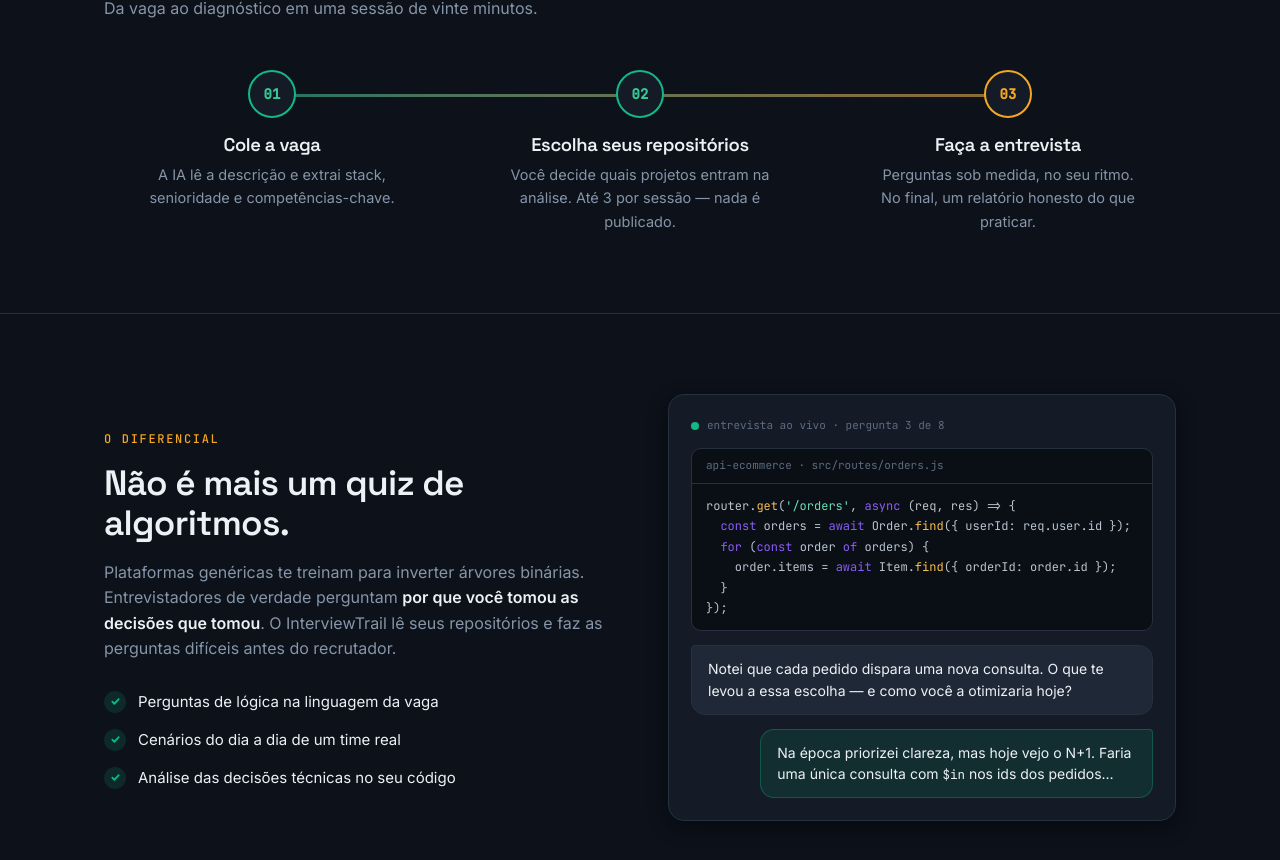
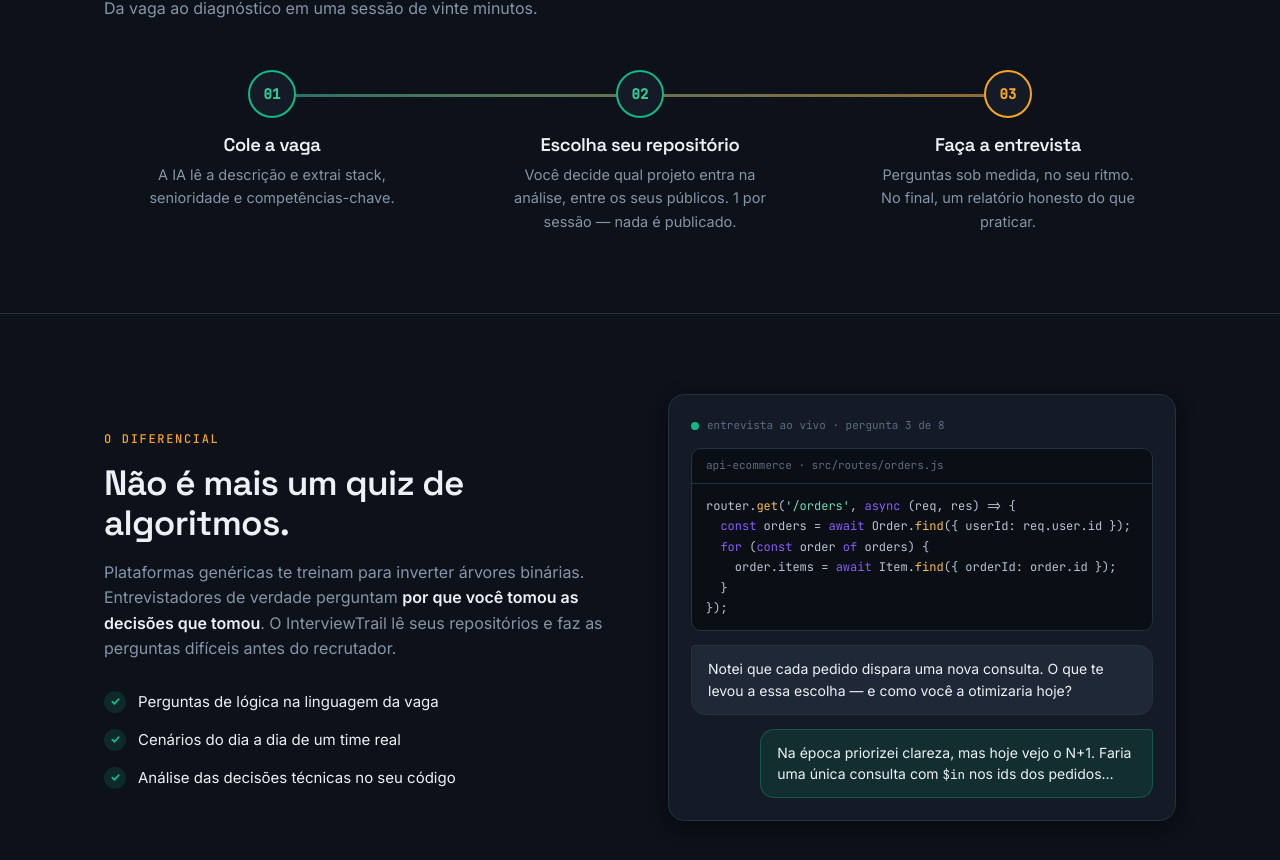
Before and after one commit to juninhos-comunidade/trail-blazers, a React (Vite) app in the folder frontend/: page / in a window 1280 px wide. Shown: the part 918-1778 px from the top of the page. Built offline with nearby package versions, Linux system fonts and the light colour scheme; no server answers.

Commit message:
fix: UI agora promete análise de apenas 1 repositório invés de 3

```diff
--- a/frontend/src/content/trail-steps.ts
+++ b/frontend/src/content/trail-steps.ts
@@ -15,9 +15,9 @@ export const trailSteps: TrailStep[] = [
   },
   {
     number: "02",
-    title: "Escolha seus repositórios",
+    title: "Escolha seu repositório",
     description:
-      "Você decide quais projetos entram na análise. Até 3 por sessão — nada é publicado.",
+      "Você decide qual projeto entra na análise, entre os seus públicos. 1 por sessão — nada é publicado.",
     tone: "trail",
   },
   {
```
